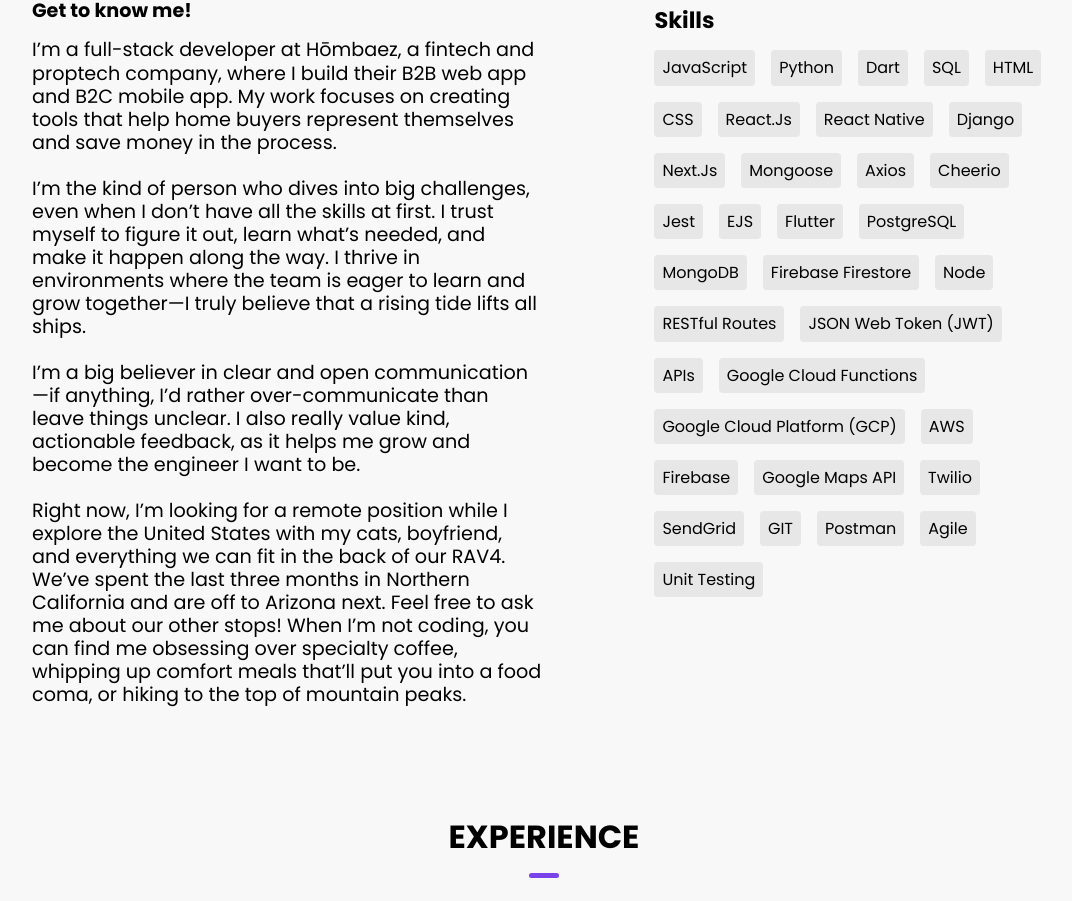
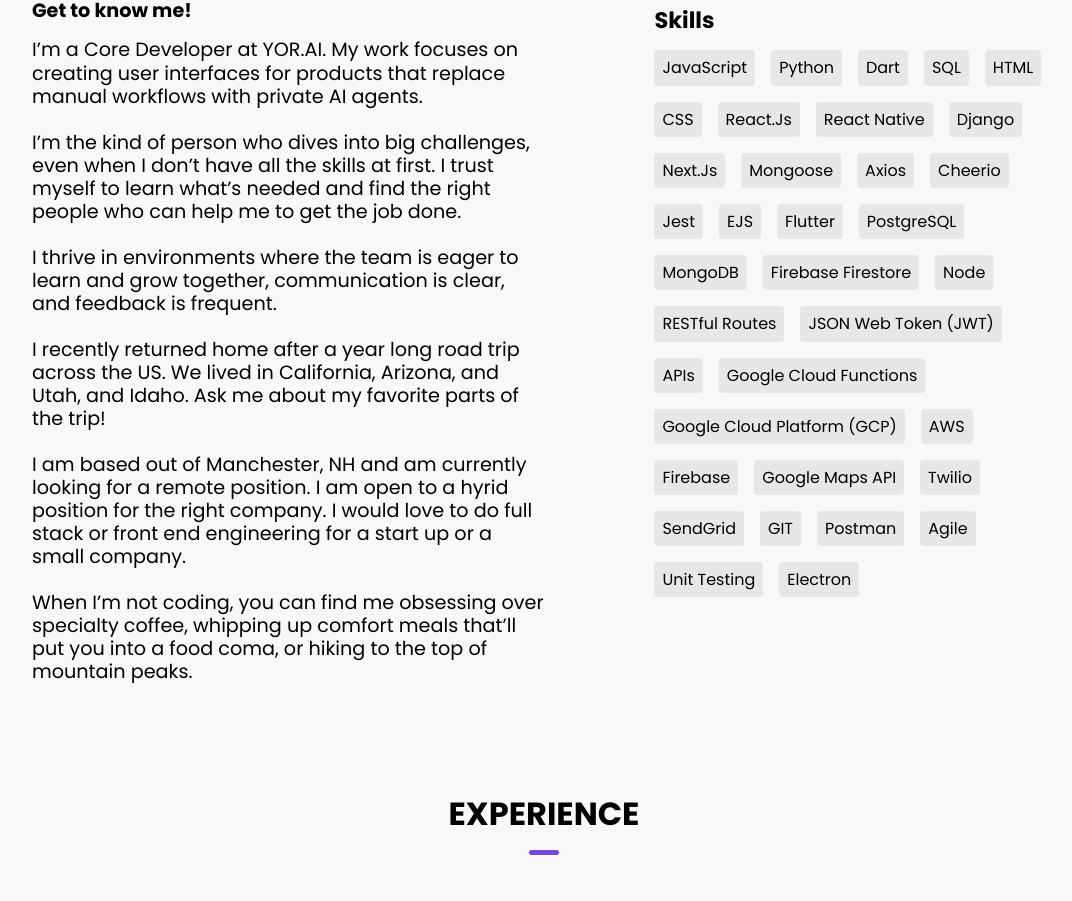
Before and after one commit to bethjmdev/devportfolio, a React (Create React App) app: page / in a window 1280 px wide. Shown: the part 954-1855 px from the top of the page, without its empty margins (96-1168 px from the left). Built offline with nearby package versions, Linux system fonts and the light colour scheme.

Commit message:
updated about and experience

```diff
--- a/src/components/About.js
+++ b/src/components/About.js
@@ -37,6 +37,7 @@ function About() {
     "Postman",
     "Agile",
     "Unit Testing",
+    "Electron"
   ];
 
   return (
@@ -53,39 +54,28 @@ function About() {
           <div className="know-me">
             <h4>Get to know me!</h4>
             <p>
-              I’m a full-stack developer at Hōmbaez, a fintech and proptech
-              company, where I build their B2B web app and B2C mobile app. My
-              work focuses on creating tools that help home buyers represent
-              themselves and save money in the process.
+              I’m a Core Developer at YOR.AI. My work focuses on creating
+              user interfaces for products that replace manual workflows with private AI agents.
             </p>
             <br />
             <p>
               I’m the kind of person who dives into big challenges, even when I
-              don’t have all the skills at first. I trust myself to figure it
-              out, learn what’s needed, and make it happen along the way. I
-              thrive in environments where the team is eager to learn and grow
-              together—I truly believe that a rising tide lifts all ships.{" "}
+              don’t have all the skills at first. I trust myself to learn what’s needed and
+              find the right people who can help me to get the job done.
             </p>
             <br />
 
+            <p>I thrive in environments where the team is eager to learn and grow
+              together, communication is clear, and feedback is frequent.</p>
+              <br />
             <p>
-              I’m a big believer in clear and open communication—if anything,
-              I’d rather over-communicate than leave things unclear. I also
-              really value kind, actionable feedback, as it helps me grow and
-              become the engineer I want to be.
+              I recently returned home after a year long road trip across the US. We lived in California, Arizona, and Utah, and Idaho. Ask me about my favorite parts of the trip!
             </p>
             <br />
-
-            <p>
-              Right now, I’m looking for a remote position while I explore the
-              United States with my cats, boyfriend, and everything we can fit
-              in the back of our RAV4. We’ve spent the last three months in
-              Northern California and are off to Arizona next. Feel free to ask
-              me about our other stops! When I’m not coding, you can find me
-              obsessing over specialty coffee, whipping up comfort meals that’ll
-              put you into a food coma, or hiking to the top of mountain peaks.
-            </p>
-          </div>
+            <p>I am based out of Manchester, NH and am currently looking for a remote position. I am open to a hyrid position for the right company. I would love to do full stack or front end engineering for a start up or a small company.</p>
+         <br/>
+         <p>When I’m not coding, you can find me obsessing over specialty coffee, whipping up comfort meals that’ll put you into a food coma, or hiking to the top of mountain peaks.</p>
+         </div>
           <div className="skills">
             <h3>Skills</h3>
             <div className="skill-icons">
--- a/src/components/Experience.js
+++ b/src/components/Experience.js
@@ -5,6 +5,7 @@ import ProjectContainer from "../components/utils/projects/ProjectContainer";
 import Homhub from "../images/HomHub.png";
 import HomApp from "../images/HApp.png";
 import Waggy from "../images/WaggyApp.png";
+import YorAI from "../images/yor_ai_logo.png";
 
 function Experience() {
   return (
@@ -16,30 +17,45 @@ function Experience() {
           <hr id="hr" />
         </div>
         <ProjectContainer
-          website={"https://www.hombaez.com/"}
+          website={"https://www.theyor.com/"}
+          image={YorAI}
+          linkedIn={
+            "https://www.linkedin.com/company/yor-ai/about/"
+          }
+          direction="row-reverse"
+          HeaderText={"AI Platforms at YOR.AI"}
+          Description={
+          "YOR.AI creates custom and private AI agents and user interfaces for companies to streamline operations. Our AI agents can be local, cloud based, or hybrid. We have a strong focus on compliance and privacy. As the Core Developer, I build user interfaces for various companies utilizing our platforms and make the UI tailored to the individual needs of the organization. I work with the founders of my company to communicate with the clients and understand their needs so we can realisticallybring their expecations to life."          }
+          dates={"Full Stack Developer | March 2024 - Current"}
+          TechText={
+            "React.js, Vite, RESTful Routes, Electron, reusable components, JWT Tokens, Node.js, CSS3"
+          }
+        />
+        <ProjectContainer
+          website={"https://www.theyor.com/"}
           image={Homhub}
           linkedIn={
             "https://www.linkedin.com/company/hombaez/posts/?feedView=all"
           }
           direction="row-reverse"
-          HeaderText={"HomHub at Hombaez"}
+          HeaderText={"HomHub at YOR.AI (previosuly Hombaez)"}
           Description={
             "Hōmbaez is a real estate platform that enables lenders to purchase exclusive zip codes for advertising, connecting them with homebuyers. I implemented features like real-time messaging, deal tracking, secure document upload, zip code purchasing for advertisement, and profile management. The platform is optimized for performance, with 64.3MB memory usage and a 798 ms API response time."
           }
-          dates={"Full Stack Developer | July 2024 - Present"}
+          dates={"Full Stack Developer | March 2024 - Jan 2025"}
           TechText={
             "React.js, Firebase, AWS, Twilio, SendGrid, Google Cloud Functions, Google Maps API, CSS, RESTful Routes"
           }
         />
         <ProjectContainer
-          website={"https://www.hombaez.com/"}
+          website={"https://www.theyor.com/"}
           image={HomApp}
           direction="row-reverse"
           linkedIn={
             "https://www.linkedin.com/company/hombaez/posts/?feedView=all"
           }
-          HeaderText={"Hombaez Mobile App"}
-          dates={"Mobile Developer | July 2024 - Present"}
+          HeaderText={"Hombaez Mobile App at YOR.AI (previosuly Hombaez)"}
+          dates={"Mobile Developer | July 2024 - Dec 2024"}
           Description={
             "I built key features for Hōmbaez, a real estate platform connecting buyers and lenders. This includes Hōmbaez's loan pre-approval document upload with an intuitive interface, achieving 3 MB/s upload speeds, and a real-time messaging feature using scalable Firebase architecture, supporting 200 users with under 100ms latency."
           }
```
Also changed, not shown: src/images/yor_ai_logo.png (added).
